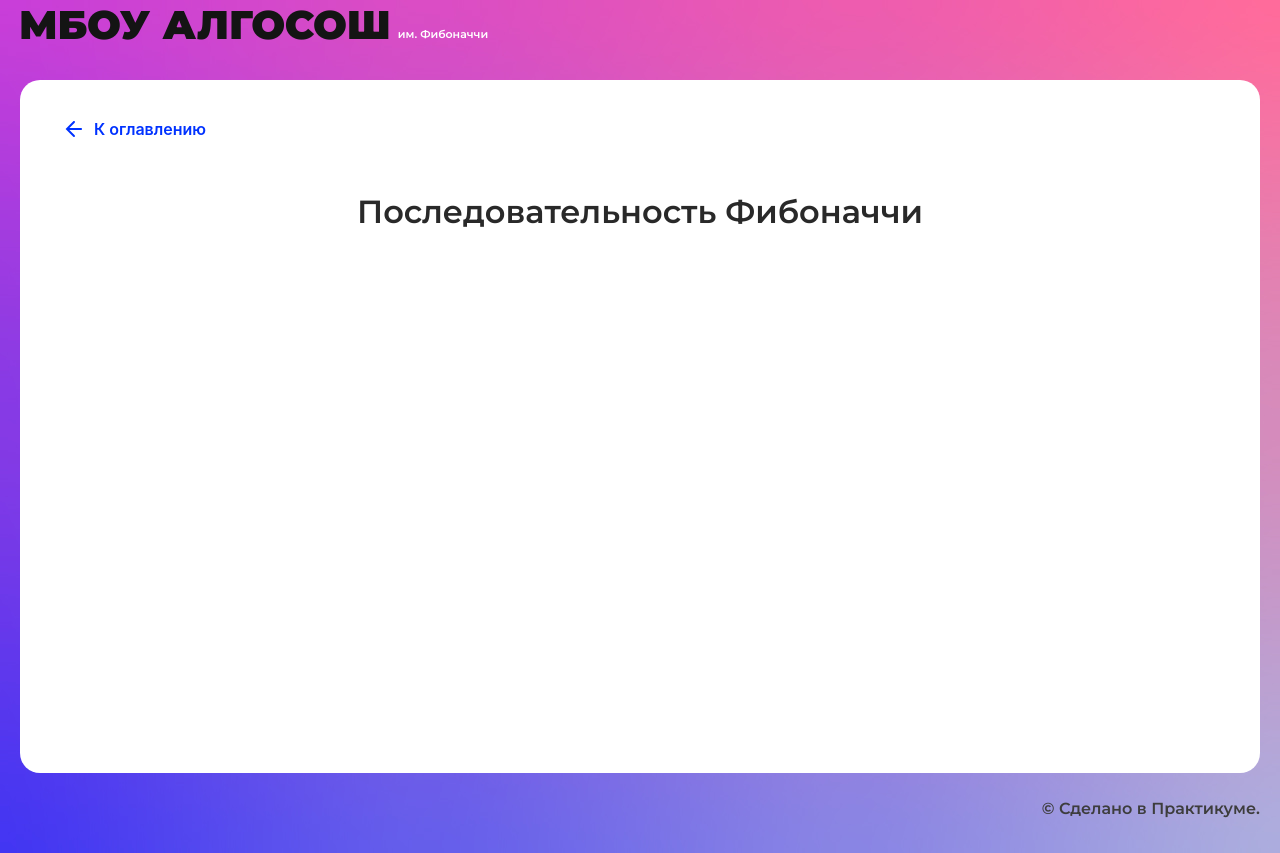
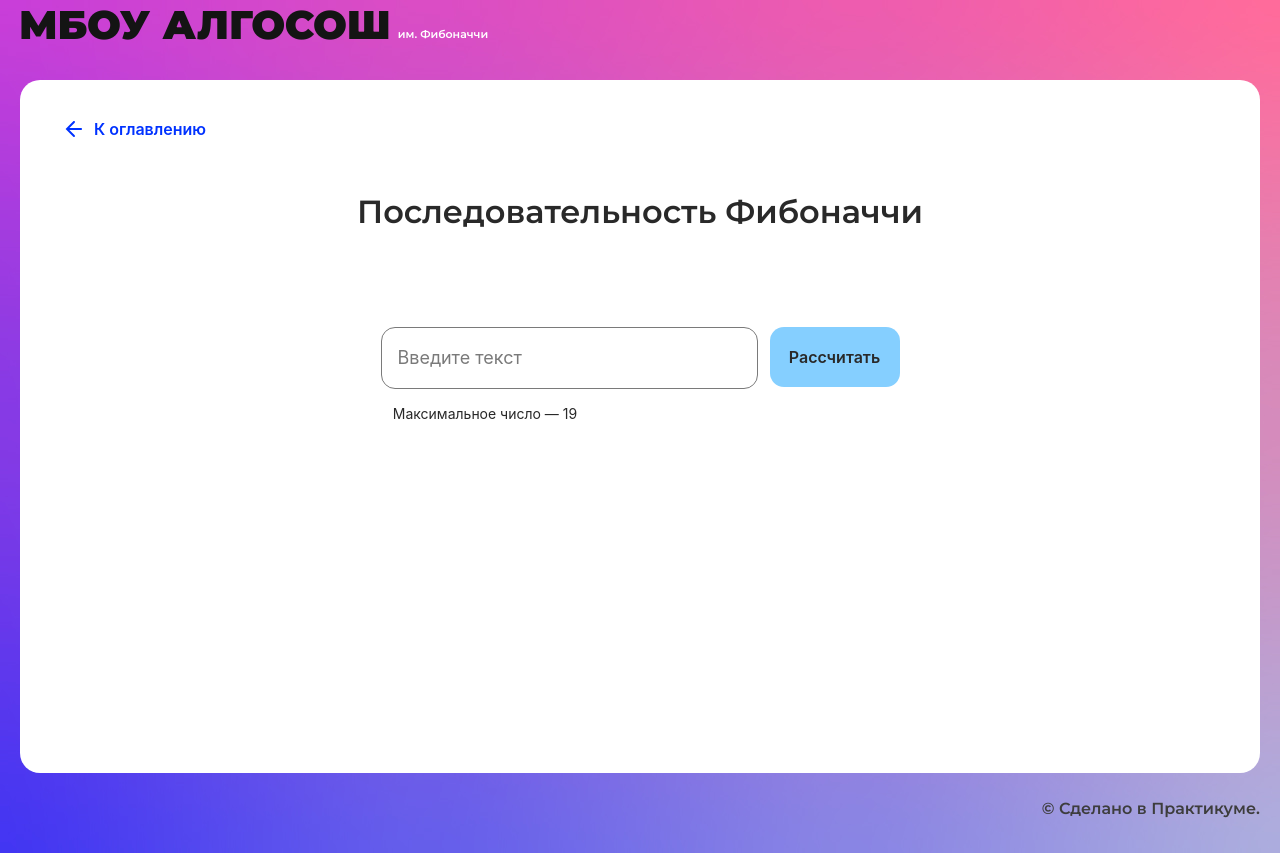
Before and after one commit to Annebula77/algososh-yandex-praktikum, a React (Create React App) app: page /fibonacci in a window 1280 px wide. Built offline with nearby package versions, Linux system fonts and the light colour scheme.

Commit message:
fibonacci completed

```diff
--- a/src/components/fibonacci-page/fibonacci-page.tsx
+++ b/src/components/fibonacci-page/fibonacci-page.tsx
@@ -1,10 +1,87 @@
-import React from "react";
+import React, { useState, useEffect } from "react";
 import { SolutionLayout } from "../ui/solution-layout/solution-layout";
+import { Input } from "../ui/input/input";
+import { Button } from "../ui/button/button";
+import styles from './fibonacci.module.css';
+import { Circle } from "../ui/circle/circle";
+
 
 export const FibonacciPage: React.FC = () => {
+  const [number, setNumber] = useState(0);
+  const [fibonacciSequence, setFibonacciSequence] = useState<number[]>([]);
+  const [displayedIndexes, setDisplayedIndexes] = useState<number[]>([]);
+  const [isLoading, setIsLoading] = useState(false);
+
+  const calculateFibonacci = async (n: number) => {
+    const sequence = [1, 1];
+    while (sequence.length <= n) {
+      const nextNumber = sequence[sequence.length - 1] + sequence[sequence.length - 2];
+      sequence.push(nextNumber);
+    }
+    return sequence;
+  };
+  const handleChange = (event: React.ChangeEvent<HTMLInputElement>) => {
+    const value = parseInt(event.target.value);
+    setNumber(value);
+  };
+
+  const handleClick = async () => {
+    if (number < 0 || number > 19) {
+      alert("Введенное число должно быть от 1 до 19");
+      return;
+    }
+    setIsLoading(true);
+    const sequence = await calculateFibonacci(number);
+    setFibonacciSequence(sequence);
+    displayNumbers(0, sequence.length);
+  };
+
+  const displayNumbers = (index: number, total: number) => {
+    if (index < total) {
+      setTimeout(() => {
+        setDisplayedIndexes((prev) => [...prev, index]);
+        displayNumbers(index + 1, total);
+      }, 500);
+    } else {
+      setIsLoading(false);
+    }
+  }
+
+  useEffect(() => {
+    if (fibonacciSequence.length > 0) {
+      displayNumbers(0, fibonacciSequence.length);
+    }
+  }, [fibonacciSequence]);
+
   return (
     <SolutionLayout title="Последовательность Фибоначчи">
-
+      <div className={styles.content}>
+        <Input
+          extraClass={styles.input__extra}
+          max={19}
+          onChange={handleChange}
+          type="number"
+        />
+        <Button
+          text="Рассчитать"
+          extraClass={styles.button__extra}
+          onClick={handleClick}
+          isLoader={isLoading}
+          disabled={isLoading}
+        />
+      </div>
+      <p className={styles.text}>Максимальное число — 19</p>
+      <div className={styles.circle__container}>
+        {fibonacciSequence.map((num, index) => (
+          displayedIndexes.includes(index) && (
+            <Circle
+              key={index}
+              letter={num.toString()}
+              index={index}
+            />
+          )
+        ))}
+      </div>
     </SolutionLayout>
   );
 };
--- /dev/null
+++ b/src/components/fibonacci-page/fibonacci.module.css
@@ -0,0 +1,46 @@
+.input__extra {
+  box-sizing: border-box;
+  max-width: 377px;
+  max-height: 86px;
+  margin: 0;
+  padding: 0;
+
+}
+
+.button__extra {
+  box-sizing: border-box;
+  max-width: 178px;
+  max-height: 60px;
+  margin: 0;
+  padding: 0;
+}
+
+.content {
+  width: 100%;
+  display: flex;
+  justify-content: center;
+  flex-direction: row;
+  box-sizing: border-box;
+  padding: 48px 0 0 0;
+  margin: auto;
+  gap: 12px;
+}
+
+.text {
+  font-weight: 400;
+  font-size: 14px;
+  line-height: 1.57;
+  margin-left: -310px;
+  margin-bottom: 0;
+  padding: 0;
+}
+
+.circle__container {
+  display: flex;
+  flex-wrap: wrap;
+  box-sizing: border-box;
+  margin: 48px auto;
+  width: 66%;
+  justify-content: center;
+  gap: 76px 16px;
+}
--- a/src/components/string/string.tsx
+++ b/src/components/string/string.tsx
@@ -11,11 +11,9 @@ const animateSortReverse = async (word: string, setLetters: (letters: string[])
   let highlightedIndexes = [];
 
   for (let i = 0; i < Math.floor(lettersArray.length / 2); i++) {
-    // Первый шаг: подсвечиваем элементы, готовые к обмену
     await new Promise((resolve) => setTimeout(resolve, 1000));
     setChangingIndexes([i, lettersArray.length - 1 - i]);
 
-    // Второй шаг: обмен элементов и обновление подсветки
     await new Promise((resolve) => setTimeout(resolve, 1000));
     setChangingIndexes([]);
     const temp = lettersArray[i];
@@ -26,16 +24,16 @@ const animateSortReverse = async (word: string, setLetters: (letters: string[])
     setHighlightedIndexes([...highlightedIndexes]);
   }
 
-  setHighlightedIndexes(Array.from({ length: lettersArray.length }, (_, i) => i)); // подсветка всех букв после завершения разворота
+  setHighlightedIndexes(Array.from({ length: lettersArray.length }, (_, i) => i));
 };
 
 export const StringComponent: React.FC = () => {
 
-  const [word, setWord] = useState<string>(""); // Укажите тип string для состояния word
-  const [letters, setLetters] = useState<string[]>([]); // Укажите тип массива строк для состояния letters
-  const [highlightedIndexes, setHighlightedIndexes] = useState<number[]>([]); // Обновленное состояние для подсветки букв
-  const [changingIndexes, setChangingIndexes] = useState<number[]>([]); // Новое состояние для подсветки букв, готовых к смене мест
-  const [isSorting, setIsSorting] = useState<boolean>(false); // Состояние для лоадера
+  const [word, setWord] = useState<string>("");
+  const [letters, setLetters] = useState<string[]>([]);
+  const [highlightedIndexes, setHighlightedIndexes] = useState<number[]>([]);
+  const [changingIndexes, setChangingIndexes] = useState<number[]>([]);
+  const [isSorting, setIsSorting] = useState<boolean>(false);
   const [startAnimation, setStartAnimation] = useState<boolean>(false);
   const [isAnimationDone, setIsAnimationDone] = useState<boolean>(false);
 
```
